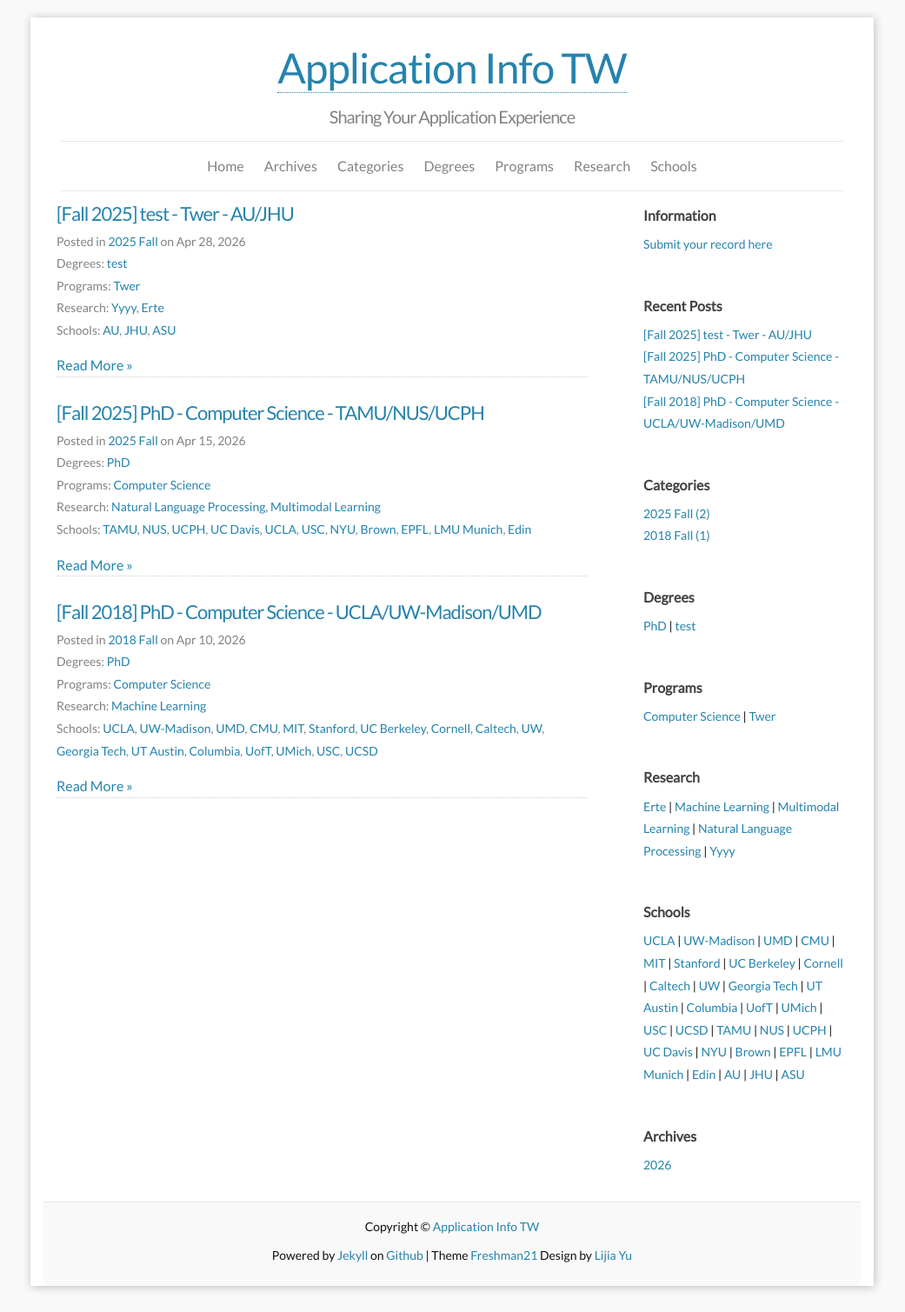
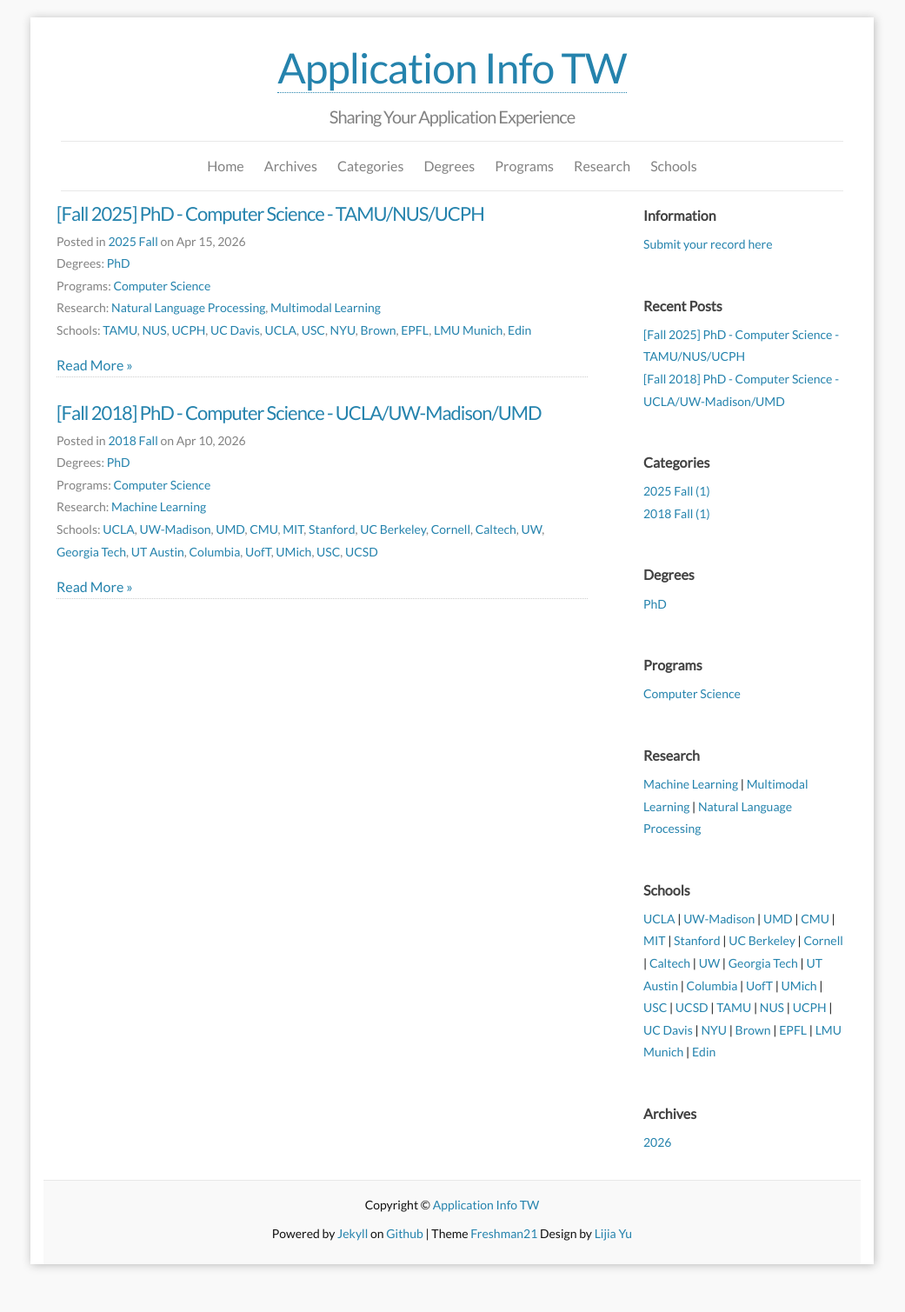
Before and after one commit to tw-apply-info/tw-apply-info.github.io, a Jekyll site: the page built from index.html, in a window 1280 px wide. Shown: the whole page at 87% size, without its empty margins (120-1161 px from the left). Built offline with Jekyll 4.4.1, drawn with Linux system fonts in a browser that asks for light colours; the list of posts is cut into pages by our own code; after the commit the page ends 1484 px from its top, so only the background shows below that.

Commit message:
final test

```diff
--- a/_includes/head.html
+++ b/_includes/head.html
@@ -22,7 +22,6 @@
 <link rel="icon" href="{{site.favicon| prepend:site.baseurl}}">
 <link rel="stylesheet" href="{{ "/css/main.css" | prepend: site.baseurl }}">
 <link rel="canonical" href="{{ page.url | replace:'index.html','' |  prepend: site.url }}">
-<link rel="alternate" type="application/atom+xml" title="{{ site.title }}" href="{{ "/feed.xml" | prepend: site.url }}" />
 
 <script src="https://cdnjs.cloudflare.com/ajax/libs/mathjax/2.7.4/MathJax.js?config=TeX-AMS-MML_HTMLorMML"></script>
 
--- a/_posts/2026-04-28-205358-2025-fall.md
+++ /dev/null
@@ -1,81 +0,0 @@
----
-published: true
-title: "[Fall 2025] test - Twer - AU/JHU"
-layout: post
-category: 2025 Fall
-degrees:
-- test
-programs:
-- Twer
-research:
-- Yyyy
-- Erte
-tags:
-- AU
-- JHU
-- ASU
----
-
-<!-- more -->
-
-
-#### Degree
-
-test
-
-#### Program
-
-Twer
-
-#### Term
-
-Fall 2025
-
-#### Research Interests
-
-Yyyy, Erte
-
-#### Application Results
-
-| School | Program | Result | Date |
-| :-- | :--: | :--: | :--: |
-| American University (AU) | www | <span style="color:green">Admission</span> | - |
-| Johns Hopkins University (JHU) |  | <span style="color:green">Admission</span> | - |
-| Arizona State University (ASU) | e | <span style="color:red">Rejection</span> | - |
-
-#### Decision
-
-vv
-
-#### Background
-
-<p>
-wertw
-</p>
-
-#### English Scores
-
-<p>
-555
-</p>
-
-#### Publications
-
-<p>
-444
-</p>
-
-#### Recommendations
-
-<p>
-33
-</p>
-
-#### Other Comments
-
-222
-222
-
-222
-
-222
```
